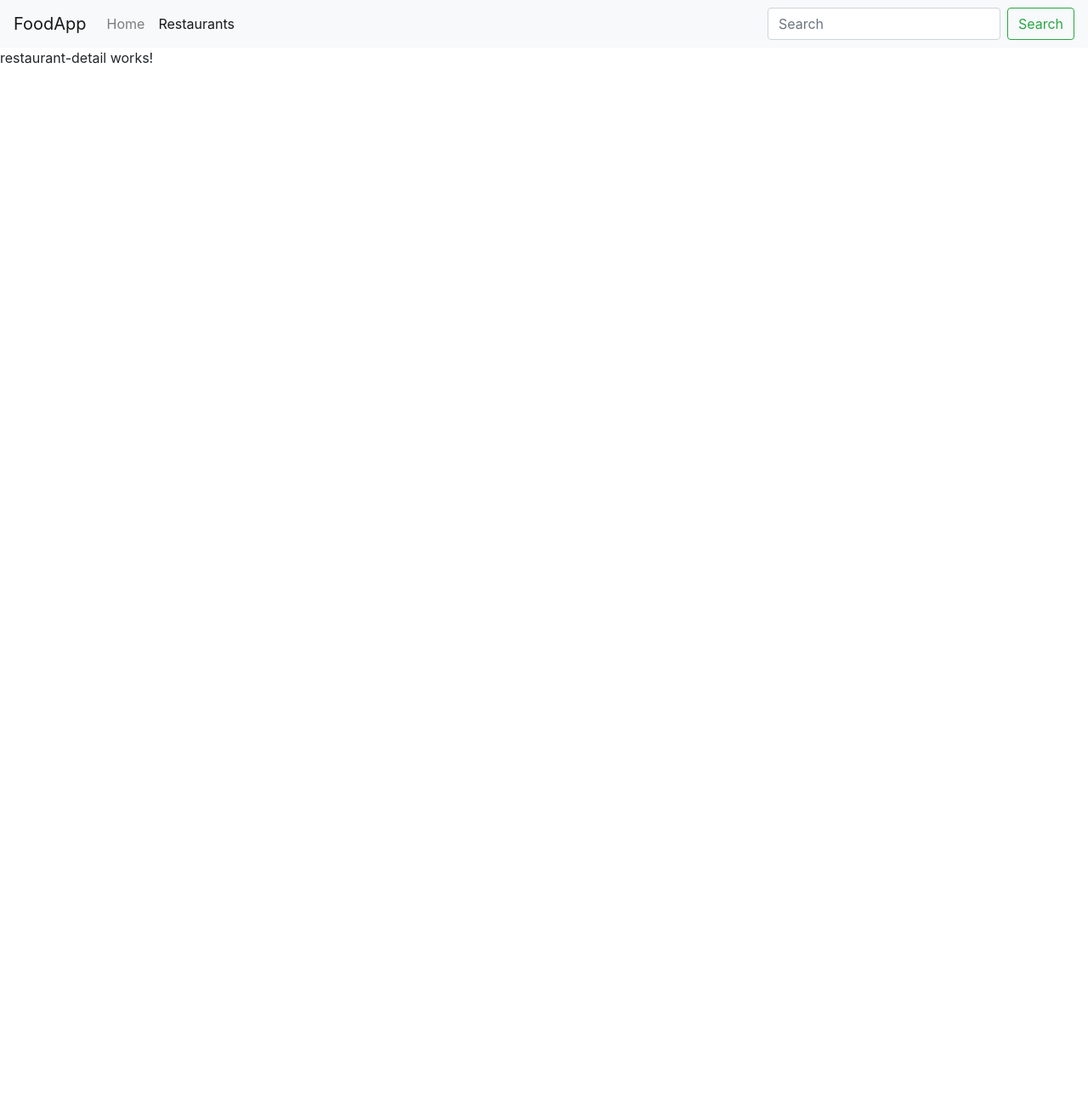
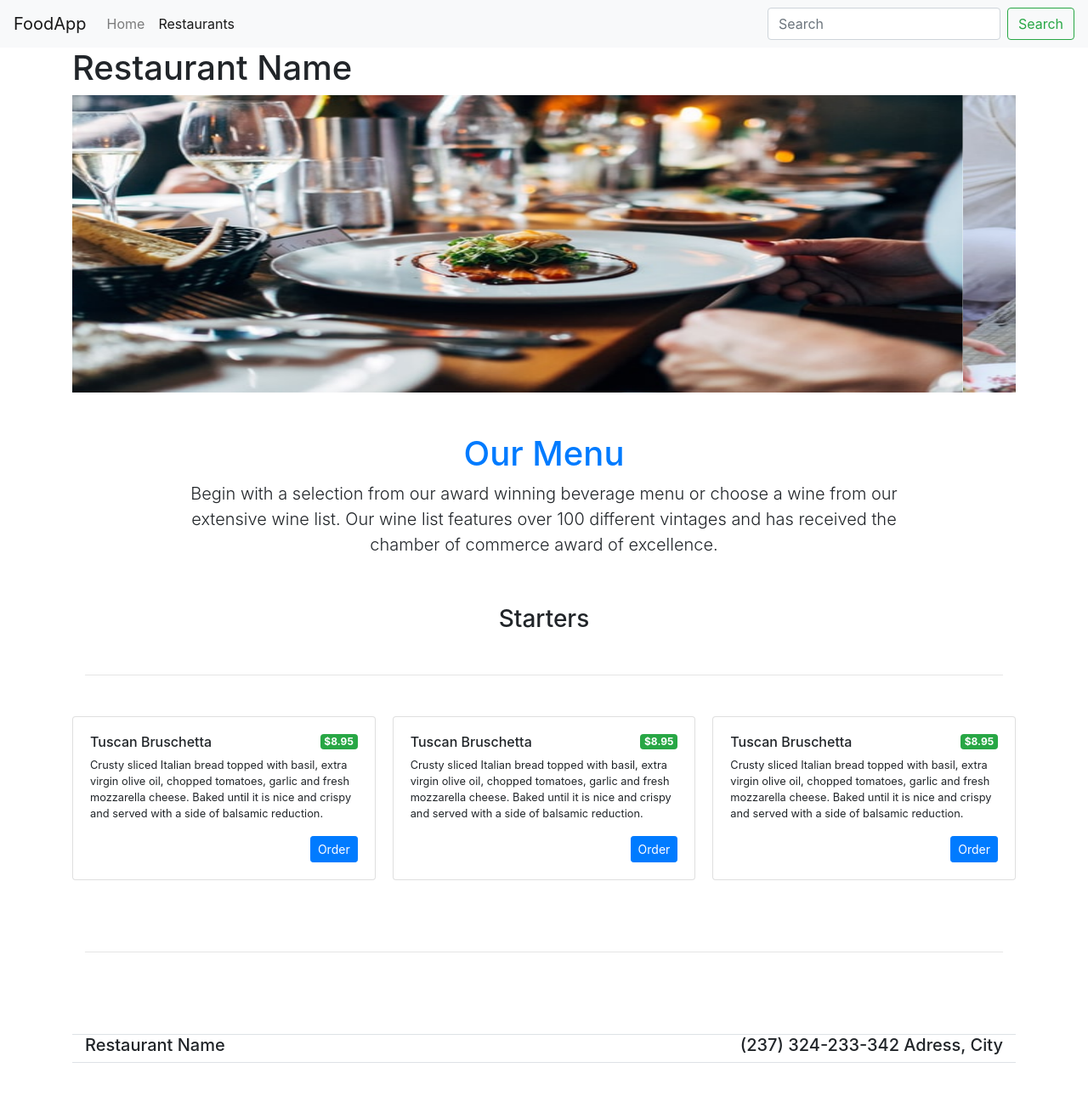
Before and after one commit to honorezemagho/angular-food-app, an Angular app: page /restaurants/poutine-palace in a window 1280 px wide. Shown: the top 1290 px of the page at 85% size. Before the commit the page ends 800 px from the top, so only its background shows below. Built offline with nearby package versions, Linux system fonts and the light colour scheme.

Commit message:
added restaurant service and insert it in restautant list

```diff
--- /dev/null
+++ b/src/app/core/restaurant.service.ts
@@ -0,0 +1,25 @@
+import { Injectable } from '@angular/core';
+import { dummyRestaurants } from './../restaurant/restaurant';
+
+@Injectable({
+  providedIn: 'root'
+})
+export class RestaurantService {
+
+  constructor() { }
+
+  getRestaurants() {
+    return dummyRestaurants;
+  }
+
+  getRestaurant(slug: string) {
+    const restaurants = dummyRestaurants;
+
+    for (const restaurant of restaurants) {
+      if (restaurant.slug === slug) {
+        return restaurant;
+      }
+    }
+    return '{ code: "404", message: "Resource not found"}';
+  }
+}
--- a/src/app/home/home.component.html
+++ b/src/app/home/home.component.html
@@ -1,14 +1,3 @@
-<div class="container">
-  <div class="jumbotron mt-2">
-      <h1 class="display-4"><!-- Title goes here --></h1>
-      <p class="lead"><!-- Lead goes here --></p>
-      <hr class="my-4">
-      <p>We make it easier than ever to order gourmet food from your favorite local restaurants...</p>
-      <p class="lead">
-        <a class="btn btn-primary btn-lg" href="#" role="button">Choose Restaurant.</a>
-      </p>
-  </div>
-</div>
 
 <div class="container">
 <div class="jumbotron mt-2">
--- a/src/app/restaurant/restaurant-detail/restaurant-detail.component.html
+++ b/src/app/restaurant/restaurant-detail/restaurant-detail.component.html
@@ -1 +1,64 @@
-<p>restaurant-detail works!</p>
+<div class="container">
+  <h1>Restaurant Name</h1>
+  <div id="carouselExampleSlidesOnly" class="carousel slide" data-ride="carousel">
+    <div class="carousel-inner">
+      <div class="carousel-item active">
+        <img class="d-block w-100" src="assets/images/2-banner.jpg" height="350vh" alt="Random Restuarant lead message">
+      </div>
+      <div class="carousel-item">
+        <img class="d-block w-100" src="assets/images/2-2-banner.jpg" height="350vh" alt="Second slide">
+      </div>
+    </div>
+  </div>
+  <div class="container py-5">
+    <div class="row">
+      <div class="col-lg-10 mx-auto col-12 text-center mb-3">
+        <h1 class="mt-0 text-primary">Our Menu</h1>
+        <p class="lead">Begin with a selection from our award winning beverage menu or choose a wine from our extensive
+          wine list. Our wine list features over 100 different vintages and has received the chamber of commerce award
+          of excellence.</p>
+      </div>
+      <div class="col-12 mt-4">
+        <h3 class="text-center">Starters</h3>
+        <hr class="accent my-5">
+      </div>
+      <div class="card-columns">
+        <div class="card card-body">
+          <span class="float-right font-weight-bold badge badge-success">$8.95</span>
+          <h6 class="text-truncate">Tuscan Bruschetta</h6>
+          <p class="small">Crusty sliced Italian bread topped with basil, extra virgin olive oil, chopped tomatoes,
+            garlic and fresh mozzarella cheese. Baked until it is nice and crispy and served with a side of balsamic
+            reduction.</p>
+          <button class="btn btn-sm btn-primary float-right">Order</button>
+        </div>
+
+        <div class="card card-body">
+          <span class="float-right font-weight-bold badge badge-success">$8.95</span>
+          <h6 class="text-truncate">Tuscan Bruschetta</h6>
+          <p class="small">Crusty sliced Italian bread topped with basil, extra virgin olive oil, chopped tomatoes,
+            garlic and fresh mozzarella cheese. Baked until it is nice and crispy and served with a side of balsamic
+            reduction.</p>
+          <button class="btn btn-sm btn-primary float-right">Order</button>
+        </div>
+
+        <div class="card card-body">
+          <span class="float-right font-weight-bold badge badge-success">$8.95</span>
+          <h6 class="text-truncate">Tuscan Bruschetta</h6>
+          <p class="small">Crusty sliced Italian bread topped with basil, extra virgin olive oil, chopped tomatoes,
+            garlic and fresh mozzarella cheese. Baked until it is nice and crispy and served with a side of balsamic
+            reduction.</p>
+          <button class="btn btn-sm btn-primary float-right">Order</button>
+        </div>
+        </div>
+
+      <div class="col-12 mt-4">
+        <hr class="accent my-5">
+      </div>
+      <div class="col-12 mt-5 border border-right-0 border-left-0">
+        <div class="row">
+          <div class="col h5">Restaurant Name</div>
+          <div class="col h5 text-right">(237) 324-233-342 Adress, City</div>
+        </div>
+      </div>
+    </div>
+  </div>
--- a/src/app/restaurant/restaurant-list/restaurant-list.component.ts
+++ b/src/app/restaurant/restaurant-list/restaurant-list.component.ts
@@ -1,3 +1,4 @@
+import { RestaurantService } from './../../core/restaurant.service';
 import { dummyRestaurants } from './../restaurant';
 import { Component, OnInit } from '@angular/core';
 
@@ -10,11 +11,11 @@ export class RestaurantListComponent implements OnInit {
 
   public restaurants: any[] = [];
 
-  constructor() { }
+  constructor(private restaurantService: RestaurantService) {
+    this.restaurants = restaurantService.getRestaurants();
+  }
 
   ngOnInit() {
-    this.restaurants = dummyRestaurants;
-    console.log(this.restaurants)
   }
 
 }
```
Also changed, not shown: src/app/core/core.module.ts (added, +15 -0 lines), 1 other file (tests, documents, lock files or other folders).
